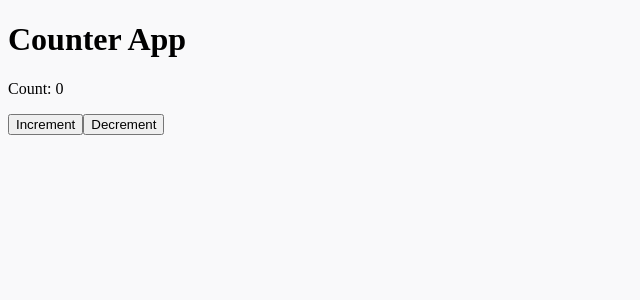
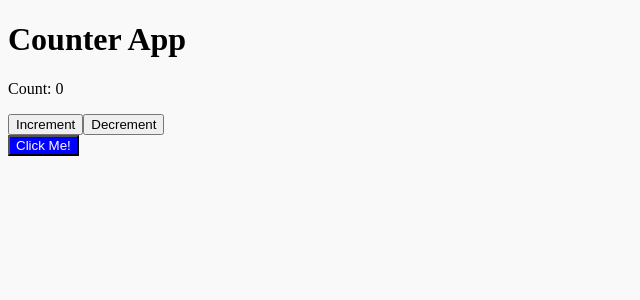
Before and after one commit to clementmarius/followedApplicationsInternship, a React (Vite) app in the folder front/frontFollowed/: page / in a window 1280 px wide. Shown: the top 300 px of the page, without its empty margins (0-640 px from the left). Built offline with nearby package versions, Linux system fonts and the light colour scheme.

Commit message:
start React

```diff
--- a/front/frontFollowed/src/App.jsx
+++ b/front/frontFollowed/src/App.jsx
@@ -5,7 +5,8 @@ import { Routes, Route, Navigate } from "react-router-dom";
 /* import LoginForm from "./components/Login";
 import LandingPage from "./components/LandingPage"; */
 import CounterApp from "./components/Counter";
-import LoginForm from "./components/Login";
+/* import LoginForm from "./components/Login";
+ */import LoginButton from "./components/LoginButton";
 
 /* const App = () => {
   const { state } = useContext(StoreContext);
@@ -41,9 +42,10 @@ function App() {
   return <CounterApp />;
 }
 
-function Login() {
-  return <LoginForm />;
+function LoginFromHome() {
+  return <LoginButton />;
 }
 
+
 export default App;
-Login;
+LoginFromHome;
--- /dev/null
+++ b/front/frontFollowed/src/components/LoginButton.jsx
@@ -0,0 +1,26 @@
+// Button.jsx
+import React from "react";
+
+// Composant Button avec fonction de gestion du clic intégrée
+const Button = ({ children, style, onClick }) => {
+  return (
+    <button style={style} onClick={onClick}>
+      {children}
+    </button>
+  );
+};
+
+// Composant exporté LoginButton qui utilise le composant Button
+const LoginButton = () => {
+  const handleClick = () => {
+    console.log("Button was clicked!");
+  };
+
+  return (
+    <Button onClick={handleClick} style={{ backgroundColor: "blue", color: "white" }}>
+      Click Me!
+    </Button>
+  );
+};
+
+export default LoginButton;
--- a/front/frontFollowed/src/components/login.jsx
+++ b/front/frontFollowed/src/components/login.jsx
@@ -1,9 +1,6 @@
-import { useState } from "react";
+/* import { useState } from "react";
 import Cookies from "universal-cookie";
 import { useNavigate } from "react-router-dom";
-import Footer from "./Footer";
-import Contact from "./Contact"; // Assurez-vous que le chemin est correct
-
 
 const LoginForm = () => {
   const navigate = useNavigate();
@@ -88,10 +85,9 @@ const LoginForm = () => {
           </form>
         </div>
       </div>
-      <Footer />
-      <Contact />
     </>
   );
 };
 
 export default LoginForm;
+ */
--- a/front/frontFollowed/src/main.jsx
+++ b/front/frontFollowed/src/main.jsx
@@ -4,11 +4,13 @@ import "./index.css";
 
 import { BrowserRouter as Router } from "react-router-dom";
 import { TodoStoreProvider } from "./store";
+import LoginButton from "./components/LoginButton";
 
 ReactDOM.createRoot(document.getElementById("root")).render(
   <TodoStoreProvider>
     <Router>
       <App />
+      <LoginButton/>
     </Router>
   </TodoStoreProvider>
 );
```
Also changed, not shown: front/frontFollowed/src/components/loginForm.jsx (deleted).
